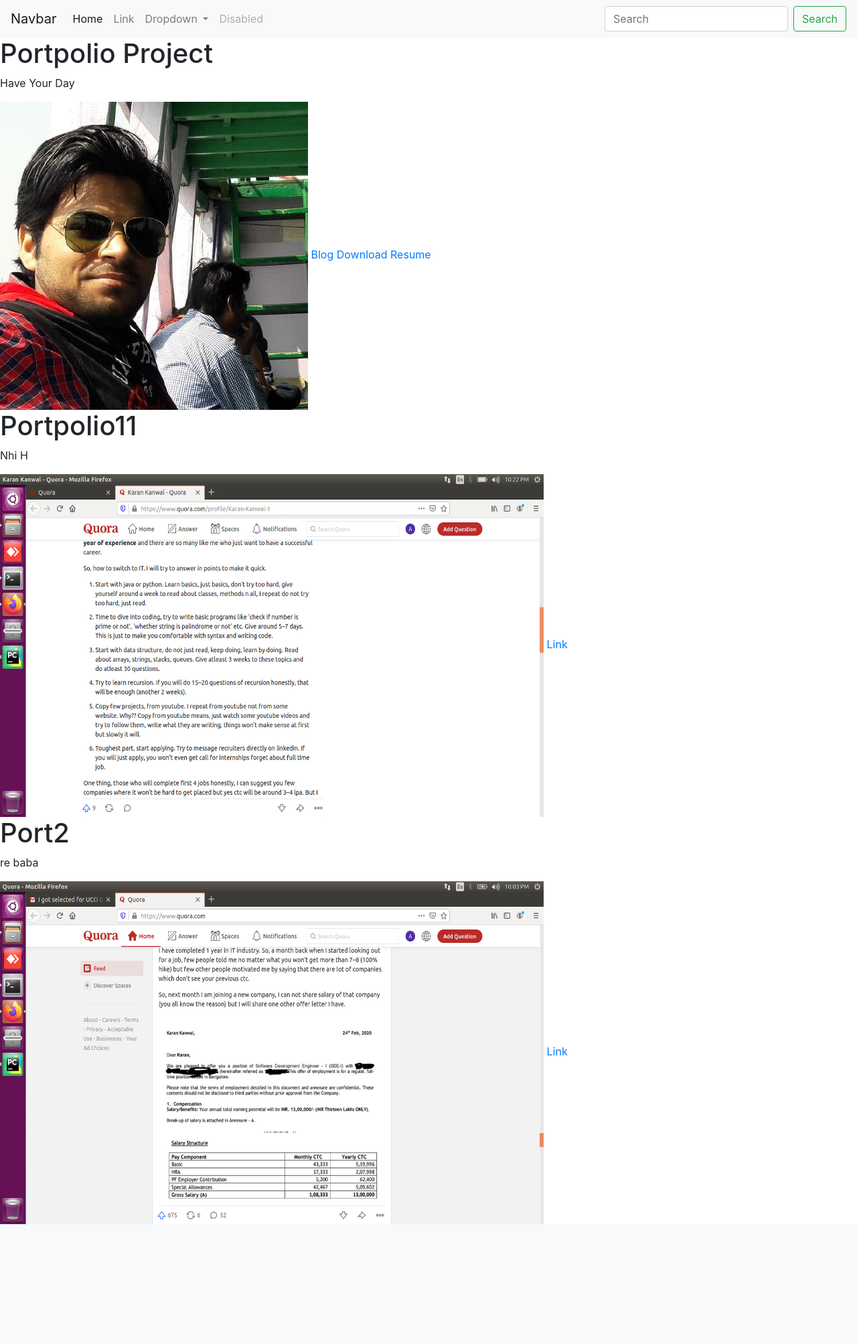
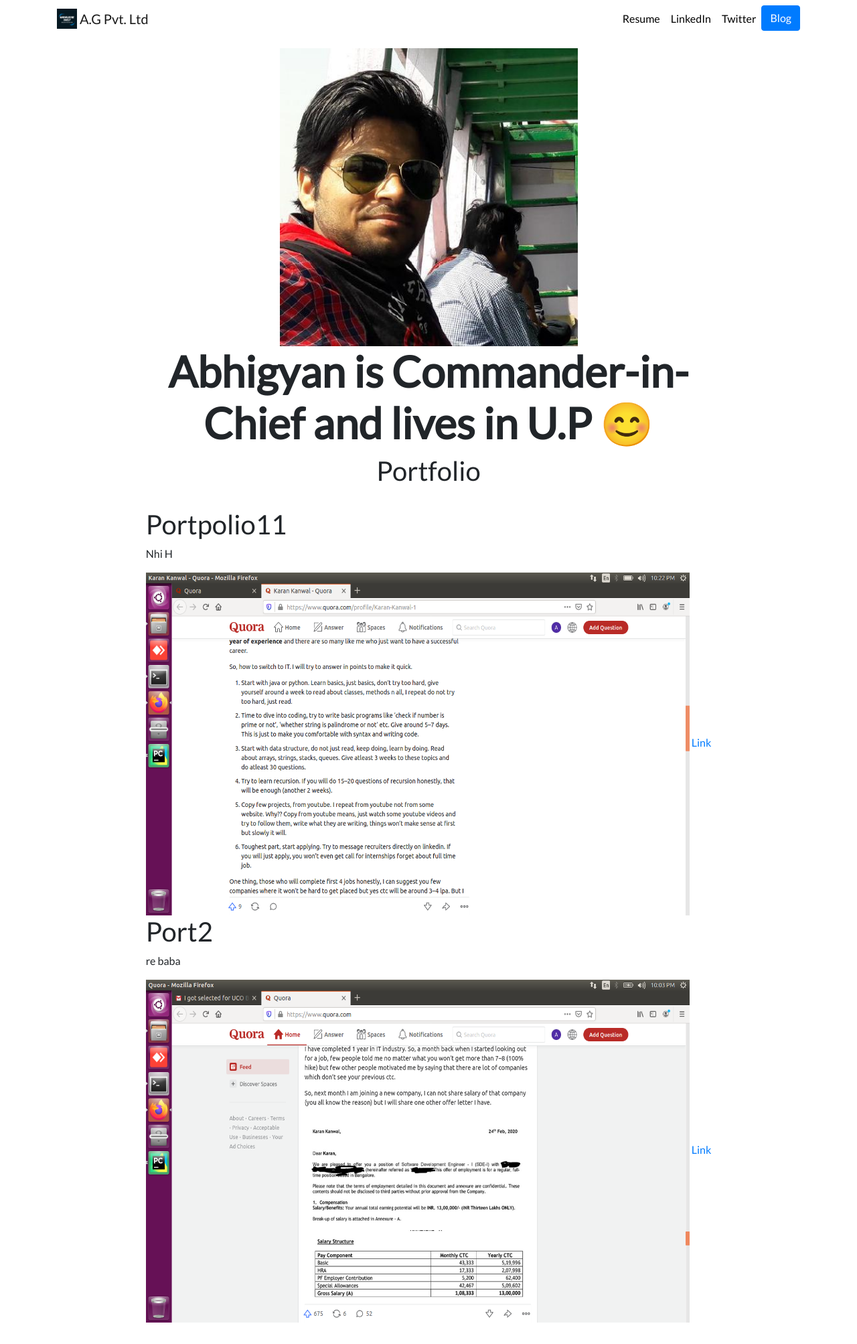
Before and after one commit to abhigyangupta69/my_personal_portpolio, a Django app: page / in a window 1280 px wide. Shown: the whole page at 67% size. Before the commit the page ends 1828 px from the top, so only its background shows below. Run offline with Django 3.2, Linux system fonts and the light colour scheme; data comes from the database, SQL or seed files in the repository; both versions use the stored data as it was after the commit; some libraries are stand-ins or nearby versions.

Commit message:
[ADD] Complete Layout Of Portfolio

```diff
--- a/abhigyan_personal_portpolio/blog/templates/blog/home_blog.html
+++ b/abhigyan_personal_portpolio/blog/templates/blog/home_blog.html
@@ -1,9 +1,13 @@
 {% extends 'portpolio/base_template.html' %}
 {% block content %}
 <title>Portpolio Project</title>
-  <h1>Welcome TO HOME BLOG</h1>
+  <h1>Welcome TO Home Blog</h1>
+<br/>
+<br/>
 <!--   <p>Have Your Day{{blog}}</p>-->
   <h3>You have totally written {{blog.count}} blog{{blog.count|pluralize}}</h3>
+<br/>
+<br/>
   {% for blg in blog %}
   <h1><a href="{% url 'blog:details'  blg.id %}">{{blg.title}}</a></h1>
   <p>{{blg.date|date:'d /M /Y'}}</p>
--- /dev/null
+++ b/abhigyan_personal_portpolio/portpolio/static/portpolio/custom.css
@@ -0,0 +1,24 @@
+.navbar-nav .nav-link {
+    color: rgba(0,0,0,1) !important;
+}
+
+.navbar-nav .nav-link:hover {
+    color: rgba(0,0,0,.5) !important;
+}
+
+body {
+    font-family: 'Lato', sans-serif;
+}
+
+#blogtitle {
+    font-size: 6rem;
+}
+
+@media (min-width: 992px) {
+    #hometext {
+        font-size: 4rem;
+    }
+    #blogdetailtitle {
+        font-size: 5rem;
+    }
+}
--- a/abhigyan_personal_portpolio/portpolio/templates/portpolio/base_template.html
+++ b/abhigyan_personal_portpolio/portpolio/templates/portpolio/base_template.html
@@ -1,51 +1,50 @@
+{% load static %}
 <!DOCTYPE html>
 <html lang="en">
 <head>
+    <meta charset="UTF-8">
+    <meta name="viewport" content="width=device-width, initial-scale=1.0">
+    <link rel="stylesheet" href="https://stackpath.bootstrapcdn.com/bootstrap/4.4.1/css/bootstrap.min.css" integrity="sha384-Vkoo8x4CGsO3+Hhxv8T/Q5PaXtkKtu6ug5TOeNV6gBiFeWPGFN9MuhOf23Q9Ifjh" crossorigin="anonymous">
+    <script src="https://code.jquery.com/jquery-3.4.1.slim.min.js" integrity="sha384-J6qa4849blE2+poT4WnyKhv5vZF5SrPo0iEjwBvKU7imGFAV0wwj1yYfoRSJoZ+n" crossorigin="anonymous"></script>
+    <script src="https://cdn.jsdelivr.net/npm/popper.js@1.16.0/dist/umd/popper.min.js" integrity="sha384-Q6E9RHvbIyZFJoft+2mJbHaEWldlvI9IOYy5n3zV9zzTtmI3UksdQRVvoxMfooAo" crossorigin="anonymous"></script>
+    <script src="https://stackpath.bootstrapcdn.com/bootstrap/4.4.1/js/bootstrap.min.js" integrity="sha384-wfSDF2E50Y2D1uUdj0O3uMBJnjuUD4Ih7YwaYd1iqfktj0Uod8GCExl3Og8ifwB6" crossorigin="anonymous"></script>
 
-<link rel="stylesheet" href="https://stackpath.bootstrapcdn.com/bootstrap/4.5.2/css/bootstrap.min.css" integrity="sha384-JcKb8q3iqJ61gNV9KGb8thSsNjpSL0n8PARn9HuZOnIxN0hoP+VmmDGMN5t9UJ0Z" crossorigin="anonymous">
-<script src="https://code.jquery.com/jquery-3.5.1.slim.min.js" integrity="sha384-DfXdz2htPH0lsSSs5nCTpuj/zy4C+OGpamoFVy38MVBnE+IbbVYUew+OrCXaRkfj" crossorigin="anonymous"></script>
-<script src="https://cdn.jsdelivr.net/npm/popper.js@1.16.1/dist/umd/popper.min.js" integrity="sha384-9/reFTGAW83EW2RDu2S0VKaIzap3H66lZH81PoYlFhbGU+6BZp6G7niu735Sk7lN" crossorigin="anonymous"></script>
-<script src="https://stackpath.bootstrapcdn.com/bootstrap/4.5.2/js/bootstrap.min.js" integrity="sha384-B4gt1jrGC7Jh4AgTPSdUtOBvfO8shuf57BaghqFfPlYxofvL8/KUEfYiJOMMV+rV" crossorigin="anonymous"></script>
+    <link rel="stylesheet" href="{% static 'portpolio/custom.css' %}">
+    <link href="https://fonts.googleapis.com/css?family=Lato&display=swap" rel="stylesheet">
+    <link rel="icon" type="image/png" href="{% static 'portpolio/Logo.png' %}">
+
+    <title>Personal Portfolio</title>
 </head>
 <body>
-   <nav class="navbar navbar-expand-lg navbar-light bg-light">
-  <a class="navbar-brand" href="#">Navbar</a>
-  <button class="navbar-toggler" type="button" data-toggle="collapse" data-target="#navbarSupportedContent" aria-controls="navbarSupportedContent" aria-expanded="false" aria-label="Toggle navigation">
+    <nav id="topNav" class="navbar navbar-expand-md navbar-light">
+        <div class="container">
+          <a class="navbar-brand" href="{% url 'home' %}">
+            <img src="{% static 'portpolio/Logo.png' %}" width="30" height="30" class="d-inline-block align-top" alt="Nick's Logo">
+            <span>A.G Pvt. Ltd</span>
+          </a>
+          <button class="navbar-toggler" type="button" data-toggle="collapse" data-target="#navbarNav" aria-controls="navbarNav" aria-expanded="false" aria-label="Toggle navigation">
             <span class="navbar-toggler-icon"></span>
           </button>
-
-  <div class="collapse navbar-collapse" id="navbarSupportedContent">
-    <ul class="navbar-nav mr-auto">
-      <li class="nav-item active">
-        <a class="nav-link" href="#">Home <span class="sr-only">(current)</span></a>
+          <div class="collapse navbar-collapse text-center" id="navbarNav">
+            <ul class="navbar-nav ml-auto">
+              <li class="nav-item">
+                <a class="nav-link" href="{% static 'portpolio/resume.pdf' %}" target="_blank">Resume</a>
               </li>
               <li class="nav-item">
-        <a class="nav-link" href="#">Link</a>
-      </li>
-      <li class="nav-item dropdown">
-        <a class="nav-link dropdown-toggle" href="#" id="navbarDropdown" role="button" data-toggle="dropdown" aria-haspopup="true" aria-expanded="false">
-          Dropdown
-        </a>
-        <div class="dropdown-menu" aria-labelledby="navbarDropdown">
-          <a class="dropdown-item" href="#">Action</a>
-          <a class="dropdown-item" href="#">Another action</a>
-          <div class="dropdown-divider"></div>
-          <a class="dropdown-item" href="#">Something else here</a>
-        </div>
+                <a class="nav-link" href="https://www.linkedin.com/in/abhigyan-gupta-7b1921143/" target="_blank">LinkedIn</a>
               </li>
               <li class="nav-item">
-        <a class="nav-link disabled" href="#">Disabled</a>
+                <a class="nav-link" href="https://twitter.com/abhigyangupta21" target="_blank">Twitter</a>
+              </li>
+              <li>
+                <a role="button" href="{% url 'blog:home_blog' %}" class="btn btn-primary">Blog</a>
               </li>
             </ul>
-    <form class="form-inline my-2 my-lg-0">
-      <input class="form-control mr-sm-2" type="search" placeholder="Search" aria-label="Search">
-      <button class="btn btn-outline-success my-2 my-sm-0" type="submit">Search</button>
-    </form>
+          </div>
         </div>
       </nav>
-
-<!--ADD Block Section For Inherit Above in All templates-->
-{% block content %}
-{% endblock %}
+      <div class="container">
+        {% block content %}{% endblock %}
+      </div>
 </body>
 </html>
--- a/abhigyan_personal_portpolio/portpolio/templates/portpolio/home.html
+++ b/abhigyan_personal_portpolio/portpolio/templates/portpolio/home.html
@@ -1,13 +1,26 @@
 {% extends 'portpolio/base_template.html' %}
 {% block content %}
 
-<title>Portpolio Project</title>
-  <h1>Portpolio Project</h1>
-  <p>Have Your Day</p>
-  {% load static%}
-  <img src="{% static 'portpolio/abhi.jpeg' %}"/>
-  <a href="{% url 'blog:home_blog' %}">Blog</a>
-  <a href="{% static 'portpolio/resume.pdf' %}">Download Resume</a>
+
+    {% load static %}
+
+    <div class="row justify-content-center my-3">
+        <div class="col-5">
+            <img src="{% static 'portpolio/abhi.jpeg' %}" class="img-fluid">
+        </div>
+        <div class="row justify-content-center mb-3">
+        <div class="col-md-9 text-center">
+          <h1 id="hometext" class="font-weight-bold">Abhigyan is Commander-in-Chief and lives in U.P 😊</h1>
+          <b><h1>Portfolio</h1></b>
+<!--          <p>Have Your Day</p>-->
+        </div>
+      <div>
+
+<!--          <h3><a href="{% url 'blog:home_blog' %}">Blogs</a>-->
+<!--          <br/>-->
+<!--          <a href="{% static 'portpolio/resume.pdf' %}">Go To Resume</a>-->
+<!--            </h3>-->
+        <br/>
           {% for proj in project %}
           <h1>{{proj.title}}</h1>
           <p>{{proj.description}}</p>
@@ -15,5 +28,8 @@
           <img src="{{proj.image.url}}" height="512" width="812"/>
           <a href="{{ proj.url }}">Link</a>
           {% endfor %}
+    </div>
+        </div>
 
+    </div>
 {% endblock %}
```
Also changed, not shown: abhigyan_personal_portpolio/db.sqlite3, abhigyan_personal_portpolio/portpolio/static/portpolio/Logo.png (added). Lines whose indentation alone changed are shown as unchanged.
